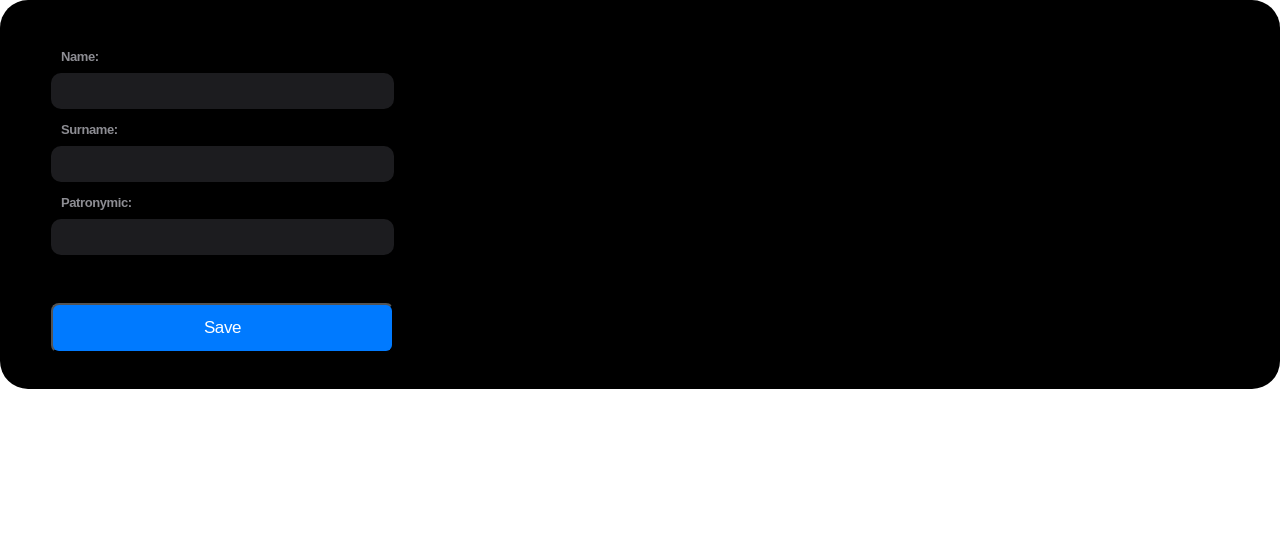
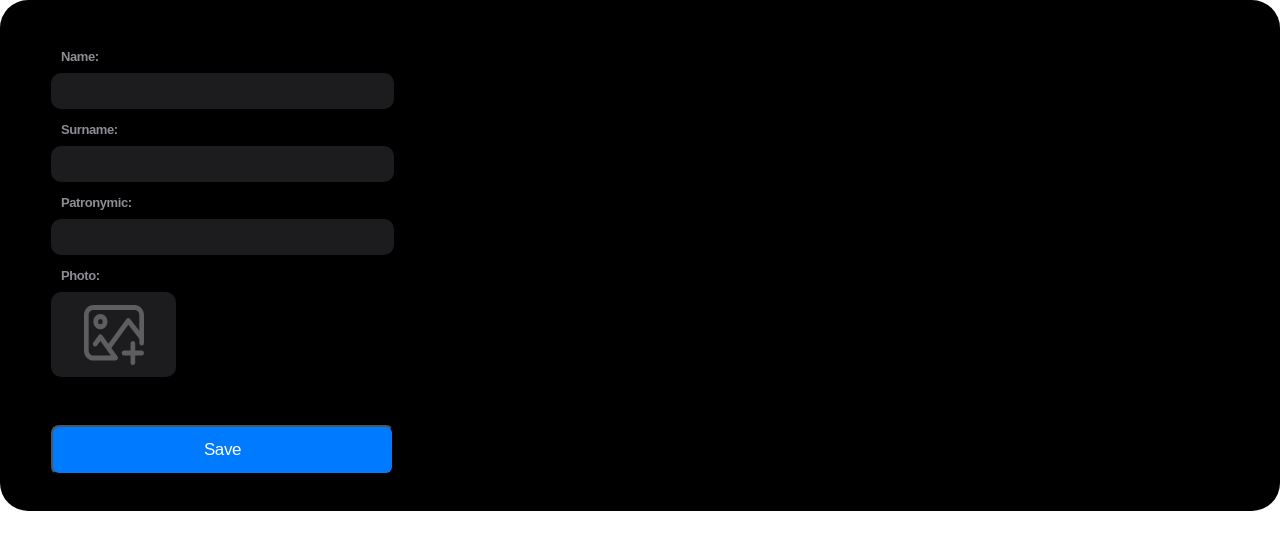
Before and after one commit to IvanRavinskiy/test-ruyou, a React (Create React App) app: page / in a window 1280 px wide. Shown: the top 550 px of the page. Built offline with nearby package versions, Linux system fonts and the light colour scheme.

Commit message:
add photo input

```diff
--- a/src/components/FormComponent/index.tsx
+++ b/src/components/FormComponent/index.tsx
@@ -1,30 +1,13 @@
 import { FC } from 'react';
 
-import { ErrorMessage, Field, Form, Formik } from 'formik';
+import { Form, Formik } from 'formik';
 import * as Yup from 'yup';
 
-import style from './FormComponent.module.css';
+import style from './styles.module.css';
+
+import { PhotoInput, TextInput } from 'components';
 
 const MIN_SYMBOLS = 2;
-
-type TextInputProps = {
-  title: string;
-  name: string;
-};
-
-const TextInput: FC<TextInputProps> = props => {
-  const { title, name } = props;
-
-  return (
-    <>
-      <label htmlFor={name} className={style.label}>
-        {title}
-      </label>
-      <Field className={style.textInput} type="text" name={name} />
-      <ErrorMessage name={name} component="div" className={style.formValidateText} />
-    </>
-  );
-};
 
 export const FormComponent: FC = () => {
   const FormSchema = Yup.object({
@@ -49,16 +32,19 @@ export const FormComponent: FC = () => {
         alert(JSON.stringify(values, null));
       }}
     >
+      {({ setFieldValue }) => (
         <Form>
           <TextInput title="Name:" name="name" />
           <TextInput title="Surname:" name="surname" />
           <TextInput title="Patronymic:" name="patronymic" />
+          <PhotoInput setFieldValue={setFieldValue} />
           <div className={style.btnSubmitContainer}>
             <button type="submit" className={style.btnSubmit}>
               Save
             </button>
           </div>
         </Form>
+      )}
     </Formik>
   );
 };
--- /dev/null
+++ b/src/components/FormComponent/styles.module.css
@@ -0,0 +1,16 @@
+.btnSubmitContainer{
+    margin-top: 48px;
+}
+.btnSubmit{
+    width: 343px;
+    height: 50px;
+    background-color: #007AFF;
+    border-radius: 8px;
+    color: #FFFFFF;
+    font-family: 'Gotham Pro', sans-serif;
+    font-style: normal;
+    font-weight: 400;
+    font-size: 17px;
+    line-height: 22px;
+    letter-spacing: -0.41px;
+}
--- /dev/null
+++ b/src/components/PhotoInput/index.tsx
@@ -0,0 +1,38 @@
+import { ChangeEvent, FC, useState } from 'react';
+
+import { ErrorMessage, Field } from 'formik';
+
+import photoForm from '../../assets/photo.svg';
+
+import style from './styles.module.css';
+
+type PhotoInputProps = {
+  setFieldValue: (field: string, value: any) => void;
+};
+
+export const PhotoInput: FC<PhotoInputProps> = ({ setFieldValue }) => {
+  const [avatarPreview, setAvatarPreview] = useState(photoForm);
+
+  const addPhoto = (event: ChangeEvent<HTMLInputElement>): void => {
+    const fileReader: FileReader = new FileReader();
+
+    fileReader.onload = () => {
+      setFieldValue('image', fileReader.result);
+      setAvatarPreview(fileReader.result as string);
+    };
+    if (event.target.files) fileReader.readAsDataURL(event.target.files?.[0]);
+  };
+
+  return (
+    <>
+      <label htmlFor="title" className={style.label}>
+        Photo:
+      </label>
+      <label className={style.inputPhotoContainer} htmlFor="photo">
+        <img className={style.photo} alt="avatar" src={avatarPreview} />
+      </label>
+      <Field hidden type="file" id="photo" name="photo" onChange={addPhoto} />
+      <ErrorMessage name="photo" component="div" className={style.formValidateText} />
+    </>
+  );
+};
--- /dev/null
+++ b/src/components/PhotoInput/styles.module.css
@@ -0,0 +1,36 @@
+.label {
+    position: relative;
+    display: flex;
+    flex-direction: column;
+    font-family: 'Gotham Pro', sans-serif;
+    font-style: normal;
+    font-weight: 700;
+    font-size: 13px;
+    line-height: 22px;
+    letter-spacing: -0.41px;
+    color: rgba(235, 235, 245, 0.6);
+    margin-bottom: 5px;
+    margin-left: 10px;
+    margin-top: 10px;
+}
+
+.inputPhotoContainer{
+    width: 125px;
+    height: 85px;
+    background-color: rgba(118, 118, 128, 0.24);
+    border-radius: 10px;
+    cursor: pointer;
+    display: flex;
+    justify-content: center;
+    align-items: center;
+}
+.photo{
+    width: 60px;
+    height: 60px;
+}
+
+.formValidateText{
+    position: absolute;
+    bottom: -18px;
+    color: #ee1f48;
+}
--- /dev/null
+++ b/src/components/TextInput/index.tsx
@@ -0,0 +1,24 @@
+import { FC } from 'react';
+
+import { ErrorMessage, Field } from 'formik';
+
+import style from './styles.module.css';
+
+type TextInputProps = {
+  title: string;
+  name: string;
+};
+
+export const TextInput: FC<TextInputProps> = props => {
+  const { title, name } = props;
+
+  return (
+    <>
+      <label htmlFor={name} className={style.label}>
+        {title}
+      </label>
+      <Field className={style.textInput} type="text" name={name} />
+      <ErrorMessage name={name} component="div" className={style.formValidateText} />
+    </>
+  );
+};
--- a/src/components/FormComponent/FormComponent.module.css
+++ b/src/components/TextInput/styles.module.css
@@ -36,20 +36,3 @@
     bottom: -18px;
     color: #ee1f48;
 }
-
-.btnSubmitContainer{
-    margin-top: 48px;
-}
-.btnSubmit{
-    width: 343px;
-    height: 50px;
-    background-color: #007AFF;
-    border-radius: 8px;
-    color: #FFFFFF;
-    font-family: 'Gotham Pro', sans-serif;
-    font-style: normal;
-    font-weight: 400;
-    font-size: 17px;
-    line-height: 22px;
-    letter-spacing: -0.41px;
-}
--- a/src/components/index.ts
+++ b/src/components/index.ts
@@ -1 +1,3 @@
 export { FormComponent } from './FormComponent';
+export { TextInput } from './TextInput';
+export { PhotoInput } from './PhotoInput';
```
Also changed, not shown: src/assets/photo.svg (added). Lines whose indentation alone changed are shown as unchanged.
